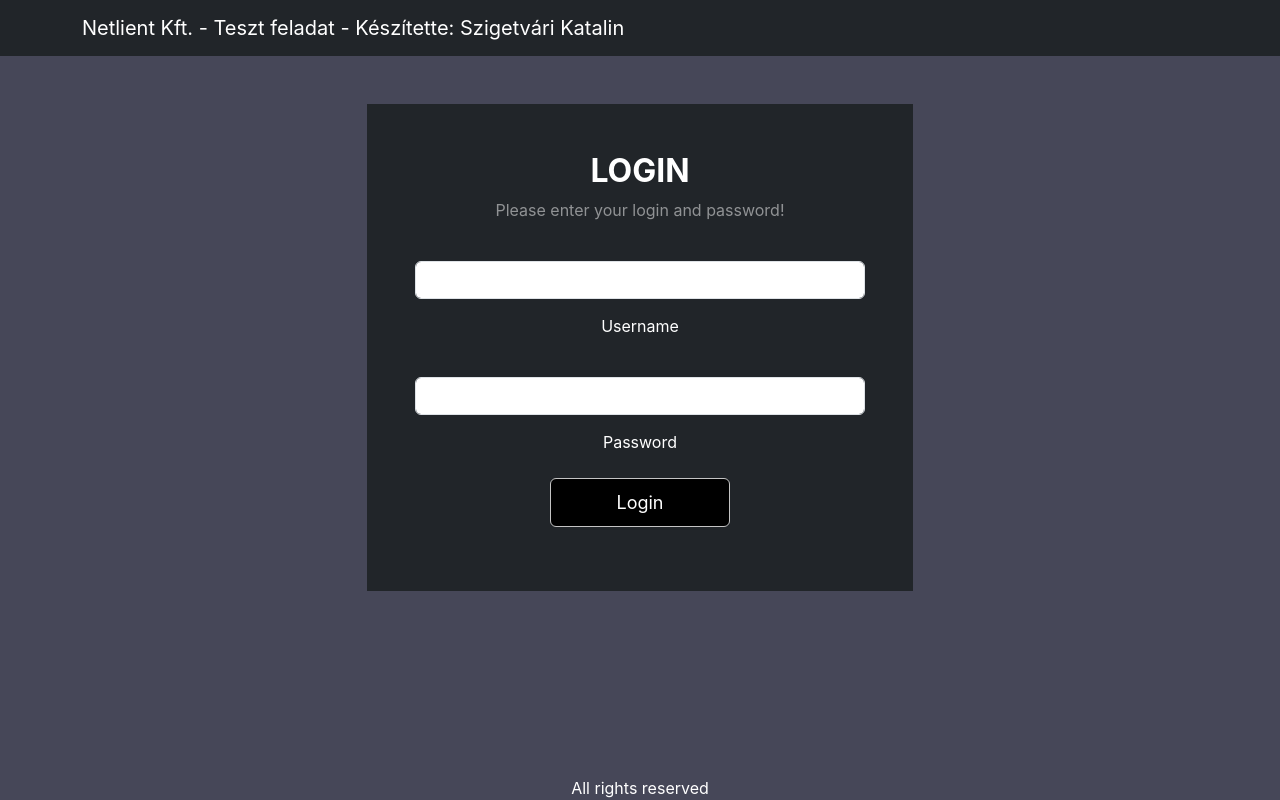
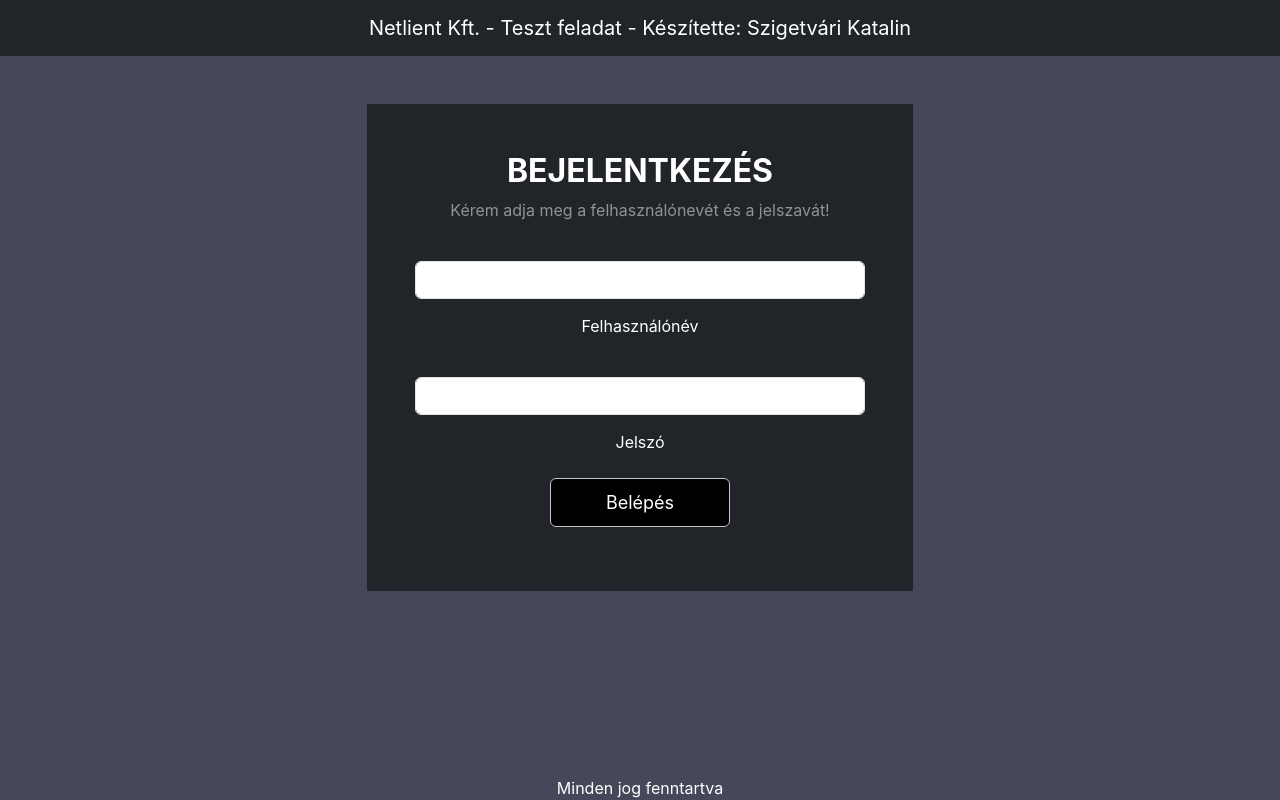
Before and after one commit to szigetvarikati/test-project-MERN, a React (Create React App) app in the folder frontend/: page / in a window 1280 px wide. Built offline with nearby package versions, Linux system fonts and the light colour scheme.

Commit message:
change the language of the page

```diff
--- a/frontend/src/App.js
+++ b/frontend/src/App.js
@@ -4,18 +4,15 @@ import LoginScreen from './screens/LoginScreen';
 import Navbar from 'react-bootstrap/Navbar';
 import Container from 'react-bootstrap/Container';
 
-
 function App() {
   return (
     <BrowserRouter>
       <div className="d-flex flex-column site-container">
         <Navbar bg="dark" variant="dark">
-          <Container>
-
-              <Navbar.Brand>
-                Netlient Kft. - Teszt feladat - Készítette: Szigetvári Katalin
-              </Navbar.Brand>
-
+          <Container className='mx-auto'>
+            <Navbar.Brand  className="text-center mx-auto">
+              Netlient Kft. - Teszt feladat - Készítette: Szigetvári Katalin
+            </Navbar.Brand>
           </Container>
         </Navbar>
 
@@ -29,7 +26,7 @@ function App() {
           </Container>
         </main>
         <footer>
-          <div className="text-center">All rights reserved</div>
+          <div className="text-center">Minden jog fenntartva</div>
         </footer>
       </div>
     </BrowserRouter>
--- a/frontend/src/components/ExportToPdf.js
+++ b/frontend/src/components/ExportToPdf.js
@@ -30,7 +30,7 @@ function ExportToPdf({ labels, products, searchResult }) {
         disabled={exportData.length === 0}
         onClick={() => exportPDF(labels, exportData)}
       >
-        Export to PDF
+        Mentés PDF fájlba
       </Button>
     </div>
   );
--- a/frontend/src/components/LoadingBox.js
+++ b/frontend/src/components/LoadingBox.js
@@ -3,7 +3,7 @@ import Spinner from 'react-bootstrap/Spinner';
 export default function LoadingBox() {
   return (
     <Spinner animation="border" role="status">
-      <span className="visually-hidden"> Loading...</span>
+      <span className="visually-hidden"> Az oldal töltődik...</span>
     </Spinner>
   );
 }
--- a/frontend/src/screens/LoginScreen.js
+++ b/frontend/src/screens/LoginScreen.js
@@ -46,17 +46,17 @@ export default function LoginScreen() {
 
   return (
     <Container className="py-5">
-      <Container className="bg-dark text-white col-md-8 col-lg-6 text-center p-5">
+      <Container className="bg-dark text-white col-md-8 col-lg-6 text-center p-5 ">
         <Helmet>
           <title>Login</title>
         </Helmet>
-        <h2 className="fw-bold mb-2 text-uppercase">Login</h2>
-        <p class="text-white-50 mb-4">Please enter your login and password!</p>
+        <h2 className="fw-bold mb-2 text-uppercase">Bejelentkezés</h2>
+        <p class="text-white-50 mb-4">Kérem adja meg a felhasználónevét és a jelszavát!</p>
         <Form
           onSubmit={handleSubmit}
           className="row d-flex justify-content-center align-items-center"
         >
-          <Form.Group className="mb-3" controlId="username">
+          <Form.Group className="mb-3 my-max-width" controlId="username">
             <Form.Control
               type="text"
               name="username"
@@ -64,9 +64,9 @@ export default function LoginScreen() {
               required
               onChange={(e) => setUsername(e.target.value)}
             />
-            <Form.Label>Username</Form.Label>
+            <Form.Label>Felhasználónév</Form.Label>
           </Form.Group>
-          <Form.Group className="mb-3" controlId="password">
+          <Form.Group className="mb-3 my-max-width" controlId="password">
             <Form.Control
               type="password"
               name="password"
@@ -74,12 +74,12 @@ export default function LoginScreen() {
               required
               onChange={(e) => setPassword(e.target.value)}
             />
-            <Form.Label>Password</Form.Label>
+            <Form.Label>Jelszó</Form.Label>
           </Form.Group>
           {loginFailed && <div className="text-danger">{errorMessage}</div>}
           <div className="mb-3">
             <Button type="submit" className="my-custom-button">
-              Login
+              Belépés
             </Button>
           </div>
         </Form>
```
